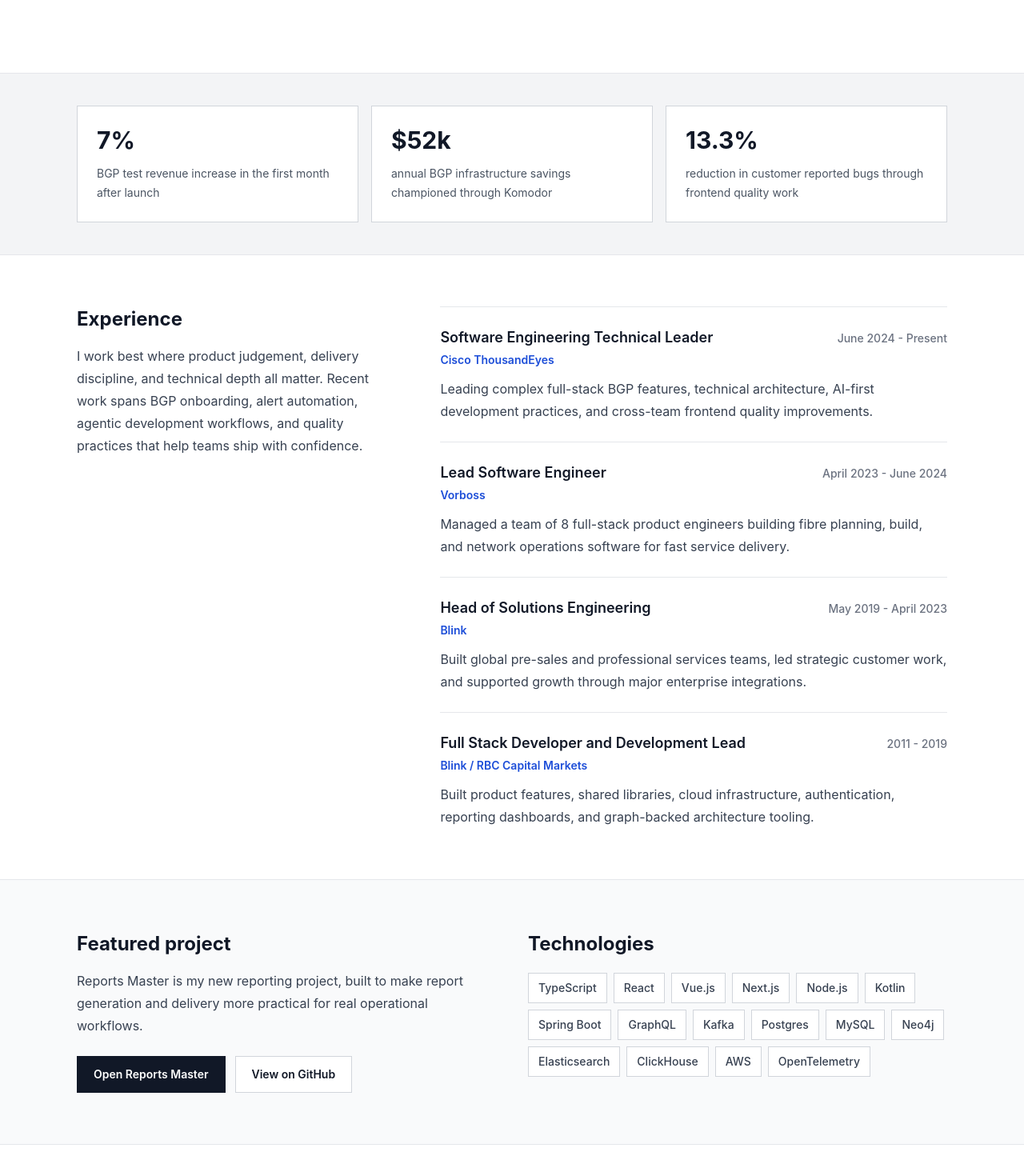
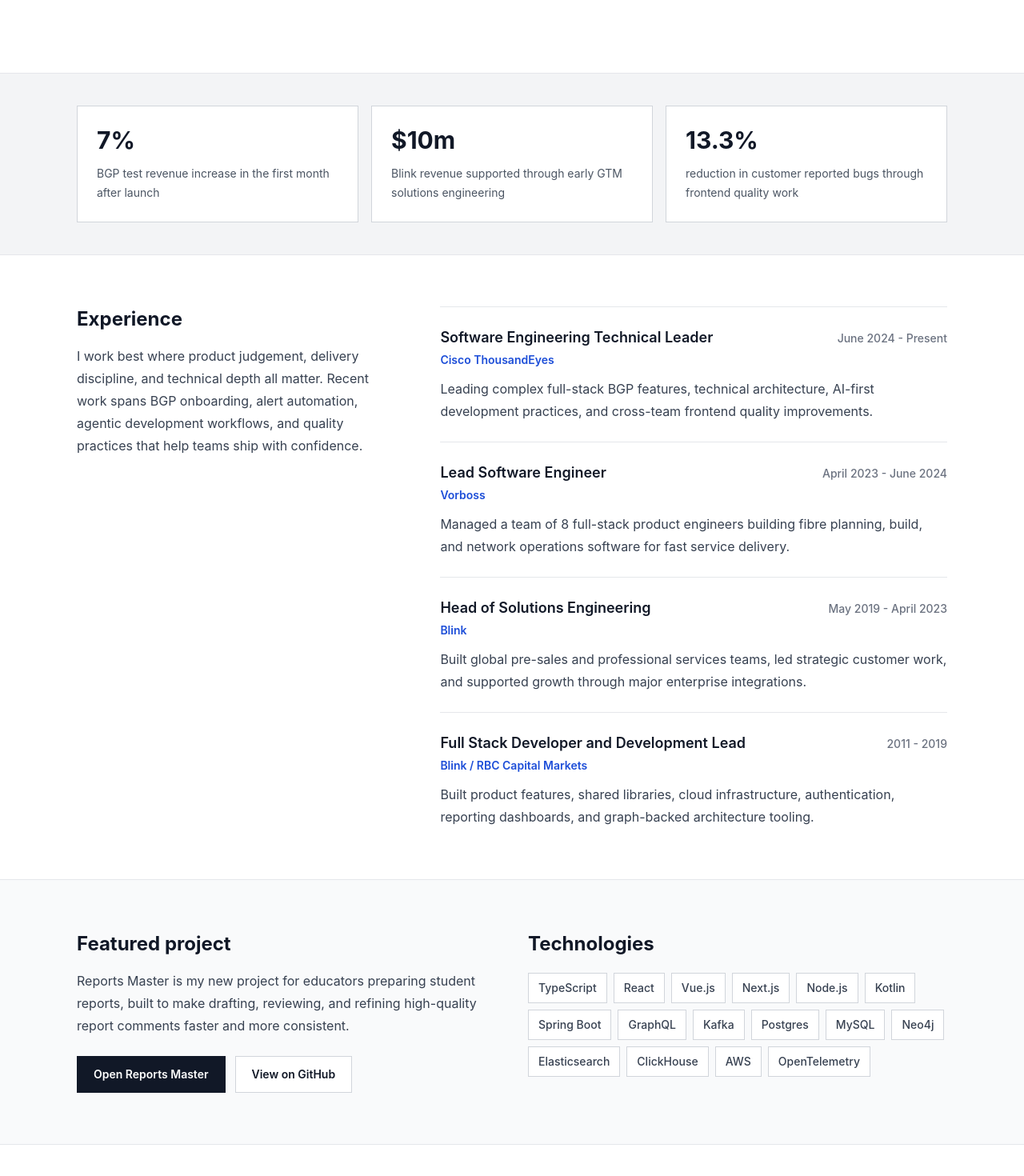
Before and after one commit to mattridley/website, a Next.js app: page / in a window 1280 px wide. Shown: the part 604-2074 px from the top of the page at 80% size. Built offline with nearby package versions, Linux system fonts and the light colour scheme.

Commit message:
Update Reports Master positioning

```diff
--- a/src/pages/index.tsx
+++ b/src/pages/index.tsx
@@ -7,8 +7,8 @@ const impactHighlights = [
     label: "BGP test revenue increase in the first month after launch",
   },
   {
-    value: "$52k",
-    label: "annual BGP infrastructure savings championed through Komodor",
+    value: "$10m",
+    label: "Blink revenue supported through early GTM solutions engineering",
   },
   {
     value: "13.3%",
@@ -201,9 +201,10 @@ export default function Index() {
                   Featured project
                 </h2>
                 <p className="mt-4 text-base leading-7 text-gray-700">
-                  Reports Master is my new reporting project, built to make
-                  report generation and delivery more practical for real
-                  operational workflows.
+                  Reports Master is my new project for educators preparing
+                  student reports, built to make drafting, reviewing, and
+                  refining high-quality report comments faster and more
+                  consistent.
                 </p>
                 <div className="mt-6 flex flex-wrap gap-3">
                   <a
```
